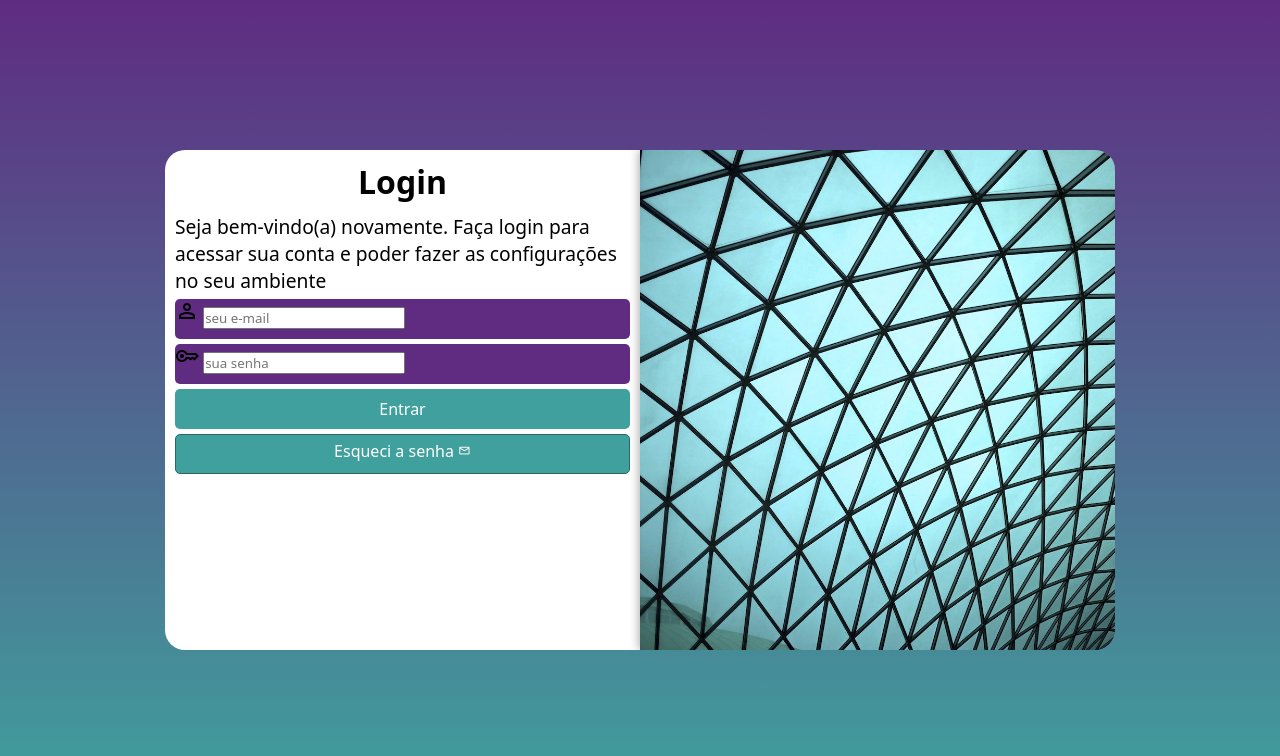
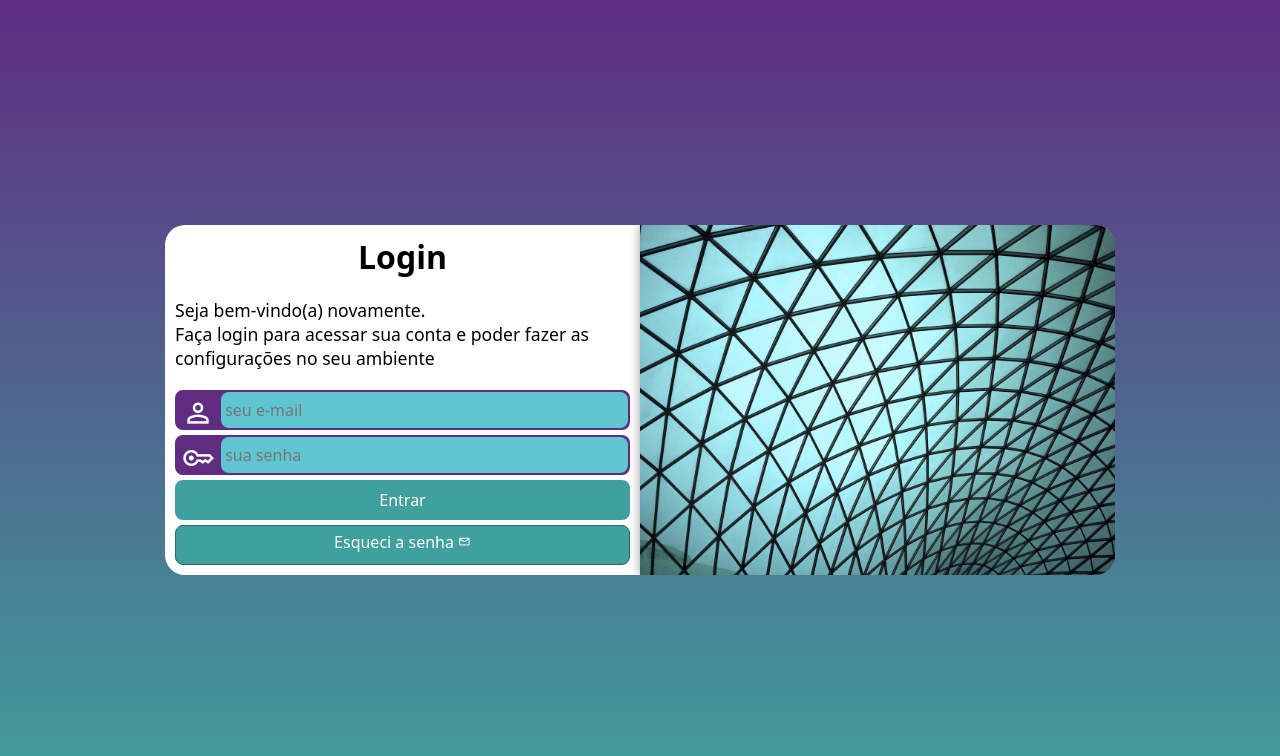
Before and after one commit to luizbearzi/projeto-login, a plain HTML site: page index.html in a window 1280 px wide. Drawn offline with nearby package versions, Linux system fonts and the light colour scheme.

Commit message:
finalizado o projeto-login

```diff
--- a/estilos/media-query.css
+++ b/estilos/media-query.css
@@ -9,7 +9,7 @@ Desktop: 992px  até 1200px
 Grandes  telas: acima de 1200px
 */
 
-@media screen and (min-width: 768px) and (max-width: 992px) { /* Versão para Tablet */
+@media screen and (min-width: 768px) and (max-width: 992px) { /* Configuração para Tablet */
 
     body {
         background-image: linear-gradient(to top, #40a09d, #5f2c82);
@@ -17,6 +17,7 @@ Grandes  telas: acima de 1200px
 
     section#login {
         width: 80vw;
+        height: 300px;
     }
 
     section#login > div#imagem {
@@ -31,7 +32,7 @@ Grandes  telas: acima de 1200px
     }
 }
 
-@media screen and (min-width: 992px) { /* desktop e telas grandes */
+@media screen and (min-width: 992px) { /* Configurações para desktop e telas grandes */
 
     body {
         background-image: linear-gradient(to top, #40a09d, #5f2c82);
@@ -39,6 +40,7 @@ Grandes  telas: acima de 1200px
 
     section#login {
         width: 950px;
+        height: 350px;
     }
 
     section#login > div#imagem {
@@ -53,7 +55,8 @@ Grandes  telas: acima de 1200px
     }
 
     div#formulario > p {
-        font-size: 1.2em;
+        font-size: 1.1em;
+        margin: 20px 0px;
     }
 
     div#formulario > h1 {
--- a/estilos/style.css
+++ b/estilos/style.css
@@ -29,7 +29,6 @@ section#login {
     position: absolute;
     top: 50%;
     left: 50%;
-    transform: translate(-50%, -50%);
     overflow: hidden;
 
     background-color: white;
@@ -39,6 +38,8 @@ section#login {
 
     transition: width 0.3s, height  0.3s;
     transition-timing-function: ease;
+    transform: translate(-50%, -50%);
+
 }
 
 section#login > div#imagem {
@@ -66,15 +67,40 @@ div#formulario > p {
 
 form > div.campo {
     background-color: #5f2c82;
+    border: 2px solid #5f2c82;
     display: block;
     width: 100%;
     height: 40px;
-    border-radius: 5px;
+    border-radius: 8px;
     margin: 5px 0px;
 }
 
 div.campo > label {
     display: none;
+}
+
+div.campo > span {
+    color: white;
+    /*background-color: black;*/
+    font-size: 2em;
+    width: 40px;
+    padding: 5px;
+}
+
+div.campo > input {
+    background-color: #5fe7e2d2;
+    font-size: 1em;
+    width: calc(100% - 44.5px);
+    height: 100%;
+    border: 0px;
+    border-radius: 8px;
+    padding: 4px;
+    transform: translateY(-13px);
+
+}
+
+div.campo > input:focus-within {
+    background-color: white;
 }
 
 form > input[type=submit] {
@@ -85,7 +111,7 @@ form > input[type=submit] {
     background-color: #40a09d;
     color: white;
     border: none;
-    border-radius: 5px;
+    border-radius: 8px;
     cursor: pointer;
     margin-top: 5px;
 }
@@ -104,7 +130,7 @@ form > a.botao {
     margin-top: 5px;
     background-color: #40a09d;
     border: 1px solid #2b6863;
-    border-radius: 5px;
+    border-radius: 8px;
     text-decoration: none;
     color: white;
 }
--- a/index.html
+++ b/index.html
@@ -17,7 +17,7 @@
             </div>
             <div id="formulario">
                 <h1>Login</h1>
-                <p>Seja bem-vindo(a) novamente. Faça login para acessar sua conta e poder fazer as configurações no seu ambiente</p>
+                <p>Seja bem-vindo(a) novamente. <br> Faça login para acessar sua conta e poder fazer as configurações no seu ambiente</p>
                 <form action="login.php" method="post" autocomplete="on"> <!--como tem senha fazer o form com post-->
                     <div class="campo">
                         <span class="material-symbols-outlined">
```
